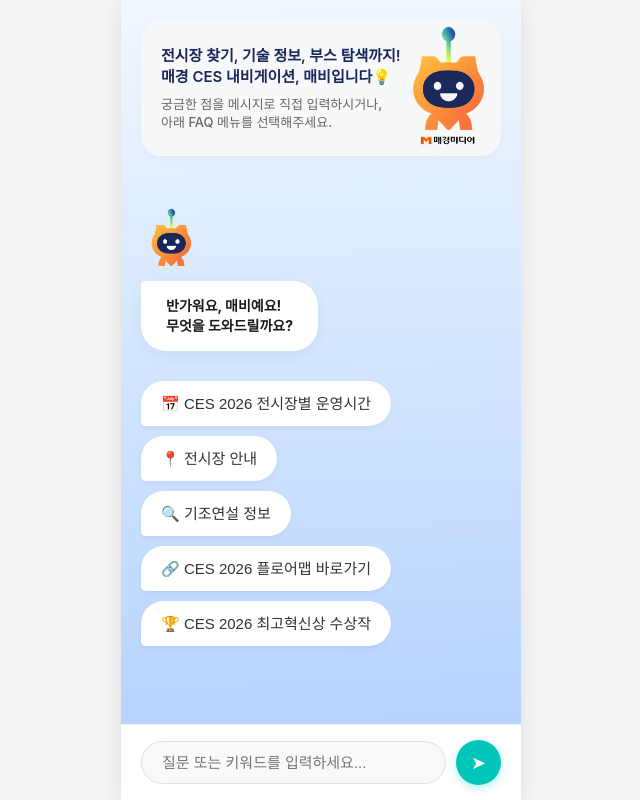
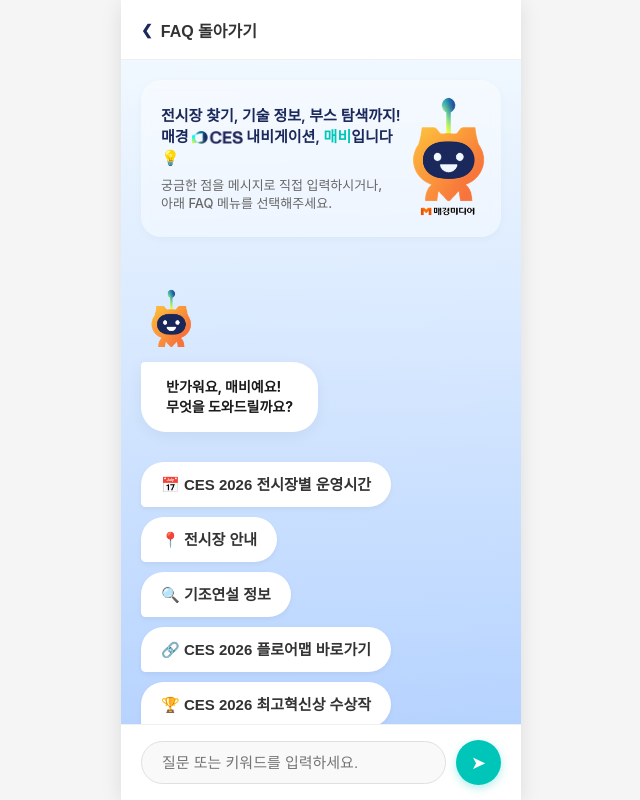
Before and after one commit to DrFirstLee/chatbot_webUII, a plain HTML site: page index.html in a window 1280 px wide. Shown: the whole page, without its empty margins (319-959 px from the left). Drawn offline with Linux system fonts and the light colour scheme; a web font is replaced by a local one.

Commit message:
1210 feedback

```diff
--- a/index.html
+++ b/index.html
@@ -10,14 +10,21 @@
 
 <body>
     <div class="chatbot-container">
-
+        <header class="chat-header">
+            <button id="back-btn" class="header-back-btn">
+                <span class="back-icon">❮</span> FAQ 돌아가기
+            </button>
+        </header>
         <main class="chat-body" id="chat-body">
 
             <div class="welcome-bubble">
                 <div class="welcome-text-content">
                     <h3 class="welcome-title">
                         전시장 찾기, 기술 정보, 부스 탐색까지!<br>
-                        매경 CES 내비게이션, 매비입니다💡
+                        매경
+                        <img src="ces_official.png" alt="CES 로고" class="ces-logo-text">
+                        내비게이션,
+                        <span class="text-mint">매비</span>입니다💡
                     </h3>
                     <p class="welcome-text">
                         궁금한 점을 메시지로 직접 입력하시거나,<br>
@@ -60,7 +67,7 @@
         </main>
 
         <div class="chat-input-area">
-            <input type="text" id="message-input" placeholder="질문 또는 키워드를 입력하세요...">
+            <input type="text" id="message-input" placeholder="질문 또는 키워드를 입력하세요.">
             <button id="send-button">➤</button>
         </div>
 
--- a/script.js
+++ b/script.js
@@ -12,9 +12,11 @@ document.addEventListener('DOMContentLoaded', () => {
     const modalOverlay = document.getElementById('contactModal');
     const closeModalBtn = document.querySelector('.close-button');
 
-    // API 엔드포인트
+    // API 엔드포인트    //챗봇홈가기
+    const backBtn = document.getElementById('back-btn');
     // const API_ENDPOINT = '/api/chatbot_webUI';
     const API_ENDPOINT = 'https://f946b3e79c62.ngrok-free.app/chatbot_webUI';
+
 
     // ----------------------------------------------------------------
     // 2. 화면 전환 및 스크롤 함수
@@ -30,6 +32,11 @@ document.addEventListener('DOMContentLoaded', () => {
         }
     }
 
+    if (backBtn) {
+        backBtn.addEventListener('click', () => {
+            window.location.reload();
+        });
+    }
     // 랜딩 페이지 숨기지 않고 대화창 활성화
     function activateChatContainer() {
         if (responseContainer.style.display === 'none' || responseContainer.style.display === '') {
--- a/style.css
+++ b/style.css
@@ -54,6 +54,53 @@ body {
 }
 
 /* ------------------------------------------------ */
+/* [추가] 상단 헤더 스타일 */
+/* ------------------------------------------------ */
+.chat-header {
+    width: 100%;
+    height: 60px;
+    /* 헤더 높이 고정 */
+    background-color: #ffffff;
+    display: flex;
+    align-items: center;
+    padding: 0 20px;
+    border-bottom: 1px solid #f0f0f0;
+    /* 하단 구분선 */
+    flex-shrink: 0;
+    /* 화면이 작아져도 헤더 크기는 줄어들지 않음 */
+    z-index: 10;
+}
+
+.header-back-btn {
+    background: none;
+    border: none;
+    font-size: 16px;
+    font-weight: 600;
+    /* SemiBold */
+    color: #333;
+    cursor: pointer;
+    display: flex;
+    align-items: center;
+    padding: 0;
+    font-family: 'Pretendard', sans-serif;
+    /* 폰트 통일 */
+}
+
+.header-back-btn .back-icon {
+    margin-right: 8px;
+    /* 화살표와 텍스트 사이 간격 */
+    font-size: 14px;
+    color: #1B285B;
+    /* 웰컴 타이틀과 같은 남색 계열로 포인트 */
+    font-weight: bold;
+}
+
+.header-back-btn:hover {
+    opacity: 0.7;
+    /* 마우스 올렸을 때 살짝 흐려짐 */
+}
+
+/* ------------------------------------------------ */
 /* 3. 채팅 본문 영역 */
 /* ------------------------------------------------ */
 .chat-body {
@@ -78,9 +125,30 @@ body {
 /* ------------------------------------------------ */
 /* 4. 상단 웰컴 버블 (전시장 찾기...) */
 /* ------------------------------------------------ */
+/* 🌟 1. 추가: 'CES' 이미지 스타일 */
+.ces-logo-text {
+    height: 13px;
+    /* 텍스트 높이와 비슷하게 맞춤 (필요시 조절) */
+    width: auto;
+    vertical-align: middle;
+    /* 텍스트 중간에 오도록 정렬 */
+    margin: 0 0px;
+    /* 양옆 간격 미세 조정 */
+    /* 이미지 자체의 여백이 있다면 제거 */
+    display: inline-block;
+}
+
+
+.text-mint {
+    color: #00c6ba;
+    /* 요청하신 민트색 */
+    font-weight: 700;
+    /* 조금 더 강조 (선택사항) */
+}
+
 .welcome-bubble {
     width: 100%;
-    background-color: #f7f8fa;
+    background-color: rgba(255, 255, 255, 0.4);
     /* 아주 연한 회색 */
     border-radius: 20px;
     /* 더 둥글게 */
@@ -89,14 +157,19 @@ body {
     text-align: left;
     position: relative;
     box-shadow: 0 2px 8px rgba(0, 0, 0, 0.03);
+    /* 🌟 배경이 투명해졌으므로 내용물이 잘 보이게 보정 (선택사항) */
+    backdrop-filter: blur(5px);
+    /* 배경 흐림 효과 */
+    -webkit-backdrop-filter: blur(5px);
 }
 
 .welcome-text-content {
     position: relative;
     z-index: 2;
-    padding-right: 80px;
+    padding-right: 70px;
     /* 텍스트가 이미지와 겹치지 않게 여백 확보 */
 }
+
 
 .welcome-title {
     font-size: 15px;
@@ -238,7 +311,7 @@ body {
     border-radius: 25px 25px 25px 5px;
 
     font-size: 15px;
-    font-weight: 500;
+    font-weight: 700;
     color: #333;
     text-align: left;
     box-shadow: 0 2px 5px rgba(0, 0, 0, 0.05);
```
Also changed, not shown: ces_official.png (added).
